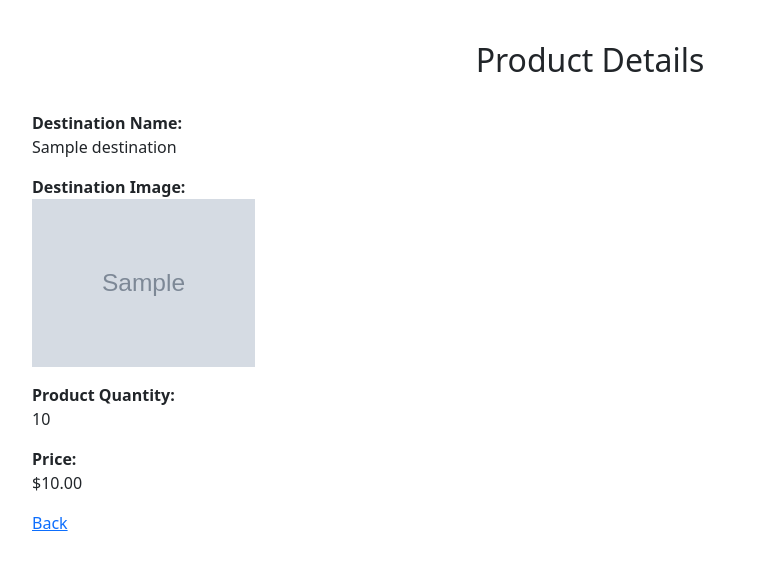
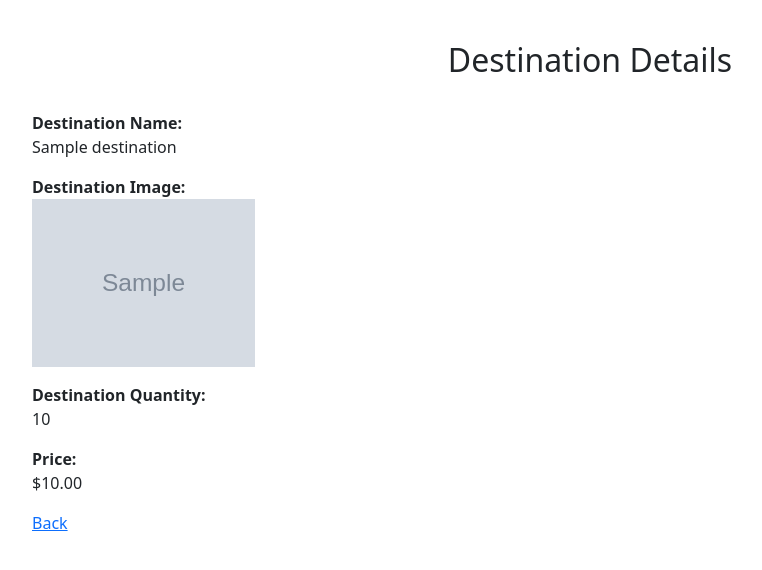
Before and after one commit to kookehh/Travel-Wish-List, a Node server app: template views/destination(products).ejs in a window 1280 px wide. Shown: the part 79-649 px from the top of the page, without its empty margins (50-812 px from the left). Run offline with Node 20, Linux system fonts and the light colour scheme; the template is opened without the code that fills it: most values are stand-ins (such as "Sample title", 1, 10 or a date in 2020); grey boxes marked "Sample" are stand-in pictures.

Commit message:
Update destination(products).ejs

```diff
--- a/views/destination(products).ejs
+++ b/views/destination(products).ejs
@@ -1,4 +1,4 @@
-<!-- product.ejs -->
+<!-- destination.ejs -->
 
 <!DOCTYPE html>
 <html lang="en">
@@ -37,14 +37,14 @@
     <div class="container">
         <p>Welcome, <%= user.username %> (<%= user.role %>)</p>
         <br>
-        <div class="text-center"><h2>Product Details</h2></div>
+        <div class="text-center"><h2>Destination Details</h2></div>
         <br>
-        <% if (product) { %> <!-- Check if product data exists -->
+        <% if (destination) { %> <!-- Check if destination data exists -->
             <div>
                 <p><b>Destination Name:</b><br> <%= destination.destinationName %></p>
                 <p><b>Destination Image:</b><br> <img src = "../images/<%= destination.image %>" width="20%"></p>
-                <p><b>Product Quantity:</b><br> <%= product.quantity %></p>
-                <p><b>Price:</b><br> $<%= product.price.toFixed(2) %></p>
+                <p><b>Destination Quantity:</b><br> <%= destination.quantity %></p>
+                <p><b>Price:</b><br> $<%= destination.price.toFixed(2) %></p>
             </div>
         <% } else { %>
             <p>No destination found.</p>
```
